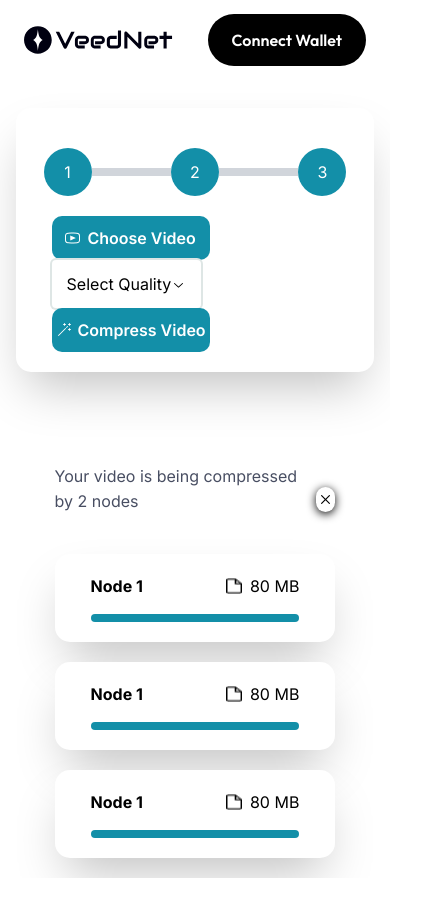
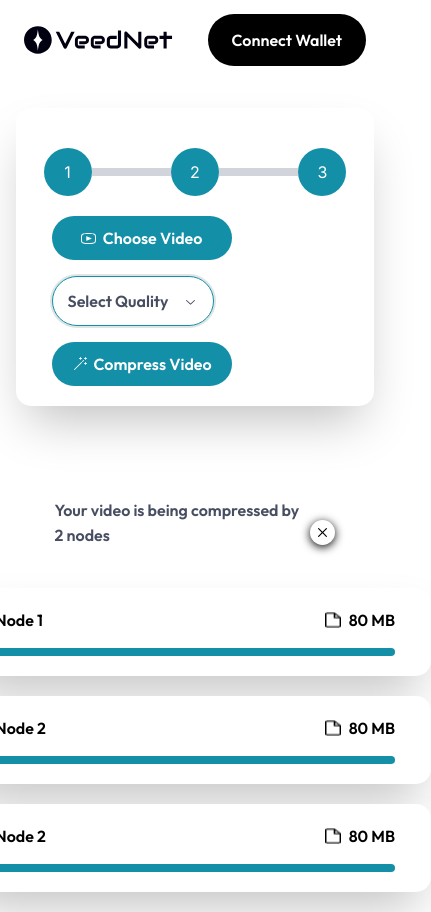
Before and after one commit to 4hackerx/veednet, a Next.js app: page /services/video-compressor in a window 390 px wide. Shown: the whole page, 431 px wide, since content can reach past the window. Before the commit the page ends 878 px from the top, so only its background shows below. Built offline with nearby package versions, Linux system fonts and the light colour scheme.

Commit message:
Solo (#6)
* fixed: i just edited the page and they are all responsive

* fixed: i just update the page

* fix: fix error

---------

Co-authored-by: = <=>
Co-authored-by: kelvinpraises <45688271+kelvinpraises@users.noreply.github.com>

```diff
--- a/app/page.tsx
+++ b/app/page.tsx
@@ -2,6 +2,7 @@ import Footer from '@/library/components/organisms/Footer'
 import HeroPage from '@/library/components/organisms/HeroPage'
 import StickyScrollPage from '@/library/components/organisms/StickyScrollPage'
 import React from 'react'
+
 
 const page = () => {
   return (
--- a/library/components/atoms/Button.tsx
+++ b/library/components/atoms/Button.tsx
@@ -1,5 +1,6 @@
 import { cn } from "@/library/utils";
 import Link from "next/link";
+import Image from "next/image";
 
 interface buttonProps {
   text: string;
@@ -23,7 +24,7 @@ const Button = (button: buttonProps) => {
         >
           {button.text}
           {button.buttonImg && (
-            <img src={`/${button.buttonImg}`} className=" pl-4" />
+            <Image src={`/${button.buttonImg}`} className=" pl-4" alt={""} />
           )}
         </Link>
       ) : (
@@ -36,7 +37,7 @@ const Button = (button: buttonProps) => {
         >
           {button.text}
           {button.buttonImg && (
-            <img src={`/${button.buttonImg}`} className="pl-4" />
+            <Image src={`/${button.buttonImg}`} className="pl-4" alt={""} />
           )}
         </button>
       )}
--- a/library/components/molecules/CompresorColabsible.tsx
+++ b/library/components/molecules/CompresorColabsible.tsx
@@ -10,7 +10,7 @@ const CollapsibleDemo = () => {
     <div className="flex justify-center">
       <Collapsible.Root className="w-[72%]" open={open} onOpenChange={setOpen}>
         <div
-          className="mb-5"
+          className="mb-5  border-none"
           style={{
             display: "flex",
             alignItems: "center",
@@ -18,52 +18,30 @@ const CollapsibleDemo = () => {
           }}
         >
           <span
-            className="text-violet11 text-[16px] leading-[25px] mb-5"
+            className="text-violet11 font-outfit text-[16px] leading-[25px] mb-5"
             style={{ color: "#484E62" }}
           >
             Your video is being compressed by 2 nodes
           </span>
           <Collapsible.Trigger asChild>
+            <div className="">
               <button
-              className="rounded-full h-[25px] w-[25px] inline-flex items-center justify-center text-violet11 shadow-[0_2px_10px] shadow-blackA4 outline-none data-[state=closed]:bg-white data-[state=open]:bg-violet3 hover:bg-violet3 focus:shadow-[0_0_0_2px] focus:shadow-black"
+                className="rounded-[50%] h-[25px] w-[25px] inline-flex items-center justify-center text-violet11 shadow-[0_2px_10px] shadow-blackA4 outline-none data-[state=closed]:bg-white data-[state=open]:bg-violet3 hover:bg-violet3 focus:shadow-[0_0_0_2px] focus:shadow-black"
                 onClick={() => {
                   setOpen;
                 }}
               >
                 {open ? <Cross2Icon /> : <RowSpacingIcon />}
               </button>
+            </div>
           </Collapsible.Trigger>
         </div>
 
-        <div className="bg-[#FFFFFF] rounded-[15px] shadow-2xl mb-5 lg:h-[15vh] md:h-[18vh] p-5">
+        <div className="flex justify-center">
+          <div className="bg-[#FFFFFF] md:w-[100%] w-[62vh] rounded-[15px] shadow-2xl mb-5 lg:h-[15vh] md:h-[18vh] p-5">
             <div className="px-4">
               <div className="flex justify-between mb-4 ">
-              <h1 className="text-[#000000] text-[16px] font-bold">Node 1</h1>
-              <div className="flex items-center gap-2">
-                <Image
-                  src="/png/icon4.png"
-                  alt={"icon"}
-                  width={"10"}
-                  height={"12"}
-                  className="text-[#000000] w-4 h-4"
-                />
-                <h1>
-                  80 <span>MB</span>
-                </h1>
-              </div>
-            </div>
-            <div className="w-full  h-[8px] bg-gray-200 rounded-md overflow-hidden">
-              <div className="h-full bg-[#138FA8] transition-width w-[400px]"></div>
-            </div>
-          </div>
-        </div>
-
-        <Collapsible.Content>
-          {["", ""].map(() => (
-            <div className="bg-[#FFFFFF] rounded-[15px] shadow-2xl mb-5 lg:h-[15vh] md:h-[18vh] p-5">
-              <div className="px-4">
-                <div className="flex justify-between mb-4 ">
-                  <h1 className="text-[#000000] text-[16px] font-bold">
+                <h1 className="text-[#000000] text-[16px] font-outfit font-bold">
                   Node 1
                 </h1>
                 <div className="flex items-center gap-2">
@@ -74,13 +52,43 @@ const CollapsibleDemo = () => {
                     height={"12"}
                     className="text-[#000000] w-4 h-4"
                   />
-                    <h1>
+                  <h1 className="font-outfit">
                     80 <span>MB</span>
                   </h1>
                 </div>
               </div>
               <div className="w-full  h-[8px] bg-gray-200 rounded-md overflow-hidden">
                 <div className="h-full bg-[#138FA8] transition-width w-[400px]"></div>
+              </div>
+            </div>
+          </div>
+        </div>
+
+        <Collapsible.Content>
+        {["", ""].map((_, index) => (
+            <div className="flex justify-center">
+              <div className="bg-[#FFFFFF] md:w-[100%] w-[62vh] rounded-[15px] shadow-2xl mb-5 lg:h-[15vh] md:h-[18vh] p-5">
+                <div className="px-4">
+                  <div className="flex justify-between mb-4 ">
+                    <h1 className="text-[#000000] font-outfit text-[16px] font-bold">
+                      Node 2
+                    </h1>
+                    <div className="flex items-center gap-2">
+                      <Image
+                        src="/png/icon4.png"
+                        alt={"icon"}
+                        width={"10"}
+                        height={"12"}
+                        className="text-[#000000] w-4 h-4"
+                      />
+                      <h1 className="font-outfit">
+                        80 <span>MB</span>
+                      </h1>
+                    </div>
+                  </div>
+                  <div className="w-full  h-[8px] bg-gray-200 rounded-md overflow-hidden">
+                    <div className="h-full bg-[#138FA8] transition-width w-[400px]"></div>
+                  </div>
                 </div>
               </div>
             </div>
--- a/library/components/molecules/QualitySelect.tsx
+++ b/library/components/molecules/QualitySelect.tsx
@@ -1,10 +1,10 @@
+import React, { ChangeEvent } from "react";
 import {
   CheckIcon,
   ChevronDownIcon,
   ChevronUpIcon,
 } from "@radix-ui/react-icons";
 import * as Select from "@radix-ui/react-select";
-import React, { ChangeEvent } from "react";
 
 import { cn } from "@/library/utils";
 
@@ -17,11 +17,11 @@ interface selectProps {
 }
 
 const QualitySelect = (prop: selectProps) => (
-  <div className=" flex flex-col gap-2 ">
-    {prop.label && <p className=" text-sm font-medium">{prop.label}</p>}
+  <div className="flex flex-col gap-2 w-[18%] items-center font-semibold text-[#484E62]">
+    {prop.label && <p className="text-sm font-medium">{prop.label}</p>}
     <Select.Root>
       <Select.Trigger
-        className="inline-flex items-center justify-between rounded w-full p-6 px-[15px] leading-none h-[35px] bg-white shadow-[0_0_0_2px] shadow-[#DEE6E5] outline-none"
+        className="inline-flex text-[#484E62] items-center font-outfit justify-between border border-[#138FA8] rounded-[32px] w-[162px] p-6 px-[15px] leading-none h-[44px] bg-white shadow-[0_0_0_2px] shadow-[#DEE6E5] outline-none"
         aria-label="Project"
       >
         <Select.Value placeholder="Select Quality" />
@@ -32,10 +32,10 @@ const QualitySelect = (prop: selectProps) => (
 
       <Select.Portal>
         <Select.Content className="overflow-hidden bg-white rounded-md shadow-[0px_10px_38px_-10px_rgba(22,_23,_24,_0.35),0px_10px_20px_-15px_rgba(22,_23,_24,_0.2)]">
-          <Select.ScrollUpButton className="flex items-center justify-center h-[25px] bg-white cursor-default">
+          <Select.ScrollUpButton className="flex items-center justify-center bg-white cursor-default">
             <ChevronUpIcon />
           </Select.ScrollUpButton>
-          <Select.Viewport className="p-[5px]">
+          <Select.Viewport className="p-[5px] font-outfit">
             <Select.Group>
               <SelectItem value="high">High</SelectItem>
               <SelectItem value="low">Low</SelectItem>
@@ -51,6 +51,8 @@ const QualitySelect = (prop: selectProps) => (
   </div>
 );
 
+QualitySelect.displayName = "QualitySelect";
+
 const SelectItem = React.forwardRef<
   HTMLDivElement,
   {
@@ -60,7 +62,6 @@ const SelectItem = React.forwardRef<
     children: React.ReactNode;
   }
 >(({ children, className, ...props }, forwardedRef) => {
-  // Existing code
   return (
     <Select.Item
       className={cn(
--- a/library/components/molecules/VideoSelector.tsx
+++ b/library/components/molecules/VideoSelector.tsx
@@ -1,5 +1,5 @@
 "use client";
-import { MagicWandIcon } from "@radix-ui/react-icons";
+import { MagicWandIcon,VideoIcon } from "@radix-ui/react-icons";
 import Image from "next/image";
 import QualitySelect from "./QualitySelect";
 import { ChangeEvent } from "react";
@@ -22,18 +22,14 @@ const VideoSelector = () => {
               3
             </div>
           </div>
-          <div className="flex flex-wrap justify-between px-4">
-            <div className="flex items-center gap-[7px] justify-center bg-[#138FA8] w-[158px] h-[44px] rounded-[10px]">
-              <Image
-                src="/png/icon2.png"
-                alt={"icon"}
-                width={"15"}
-                height={"15"}
-              />
-              <button className="text-[#FFFFFF] text-[16px] font-semibold">
+          <div className="flex flex-wrap gap-4 justify-between px-4">
+            <div className="flex text-[#FFFFFF] items-center text-center gap-[7px] justify-center bg-[#138FA8] w-[180px] h-[44px] rounded-[32px]">
+              <VideoIcon />
+              <button className="text-[16px] font-semibold font-outfit">
                 Choose Video
               </button>
             </div>
+            <div className="items-center flex justify-center">
             <QualitySelect
               input={false}
               value={""}
@@ -43,9 +39,10 @@ const VideoSelector = () => {
                 throw new Error("Function not implemented.");
               }}
             />
-            <div className="flex items-center gap-[7px] justify-center bg-[#138FA8] w-[158px] h-[44px] text-[#FFFFFF] rounded-[10px]">
+            </div>
+            <div className="flex items-center gap-[7px] justify-center bg-[#138FA8] w-[180px] h-[44px] text-[#FFFFFF] rounded-[32px]">
               <MagicWandIcon />
-              <button className="text-[#FFFFFF] text-[16px] font-semibold">
+              <button className="text-[#FFFFFF] font-outfit text-[16px] font-semibold">
                 Compress Video
               </button>
             </div>
--- a/library/components/molecules/scroll-animation.tsx
+++ b/library/components/molecules/scroll-animation.tsx
@@ -1,5 +1,6 @@
 "use client";
 import React, { useRef } from "react";
+import Image from "next/image";
 import { useScroll, useTransform, motion } from "framer-motion";
 
 export const ContainerScroll = ({
@@ -94,7 +95,7 @@ export const Card = ({
   return (
     <motion.div
       style={{
-        rotateX: rotate, // rotate in X-axis
+        rotateX: rotate,
         scale,
         boxShadow:
           "0 0 #0000004d, 0 9px 20px #0000004a, 0 37px 37px #00000042, 0 84px 50px #00000026, 0 149px 60px #0000000a, 0 233px 65px #00000003",
@@ -115,7 +116,7 @@ export const Card = ({
             <div className="absolute top-2 right-2 rounded-full text-xs font-bold bg-white px-2 py-1">
               {user.badge}
             </div>
-            <img
+            <Image
               src={user.image}
               className="rounded-tr-md rounded-tl-md text-sm "
               alt="thumbnail"
```
Also changed, not shown: library/components/molecules/Input.tsx (+0 -9 lines), library/components/molecules/container-scroll-animation.tsx (deleted, +0 -132 lines), library/components/organisms/MainNav.tsx (+6 -5 lines), public/fonts/OFL.txt.txt (added), public/png/globe.png (added). Lines whose indentation alone changed are shown as unchanged.
